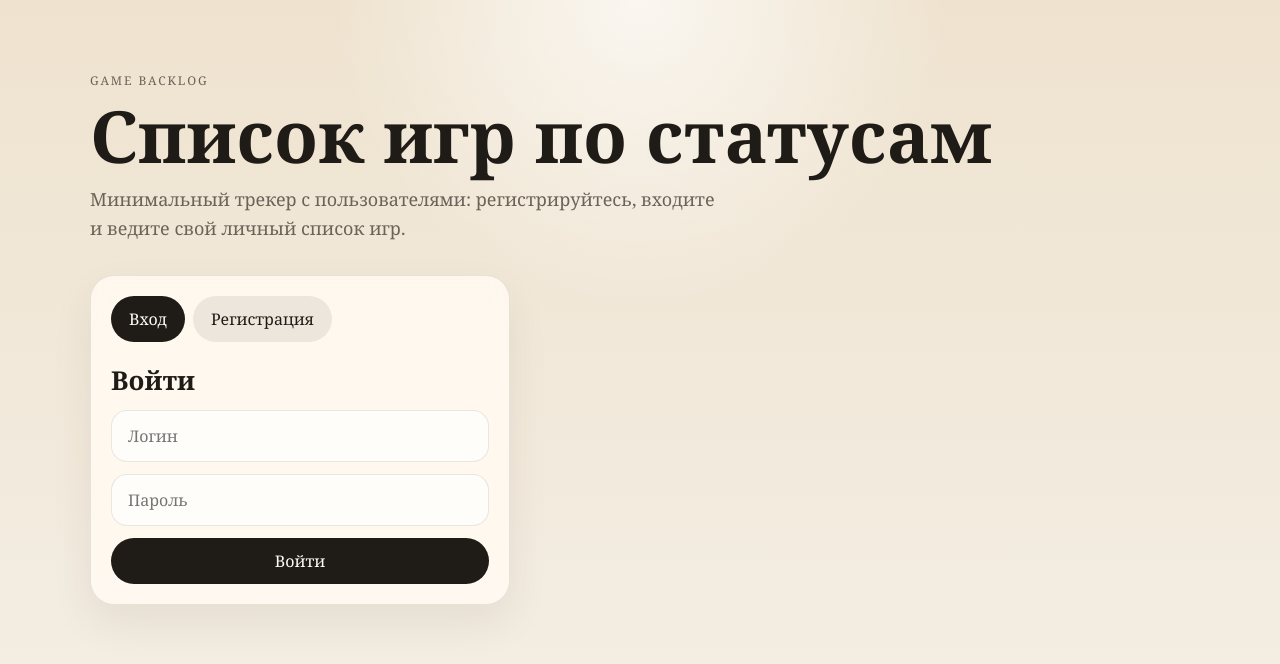
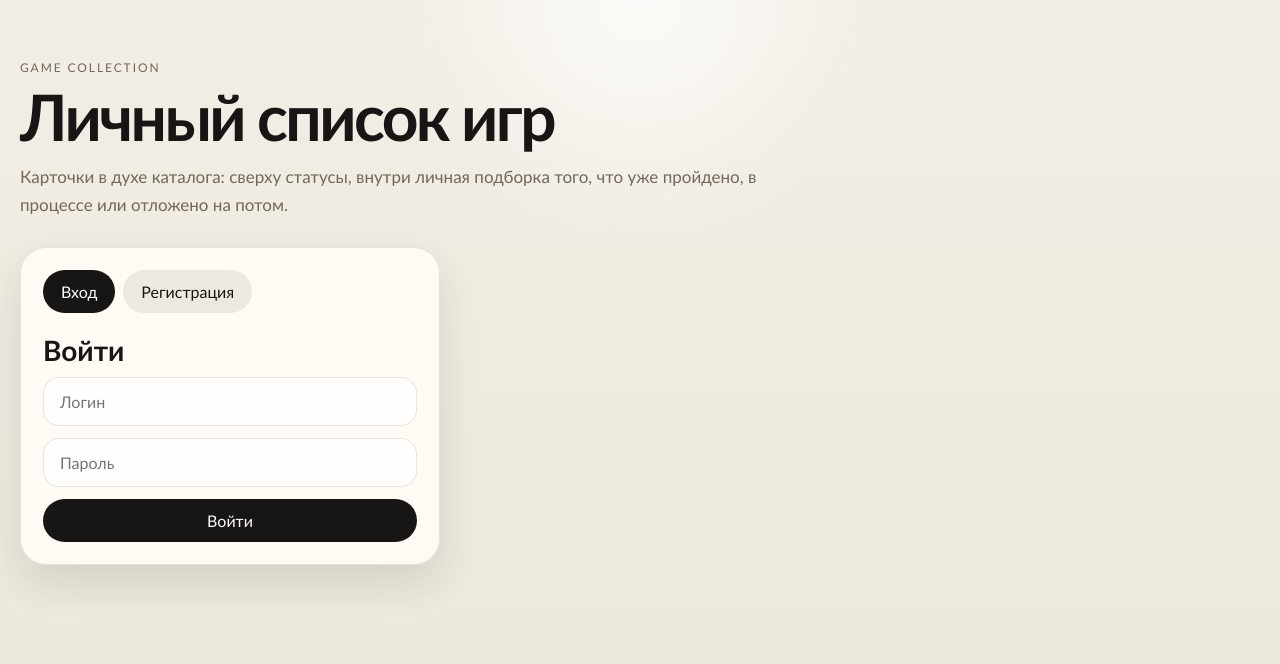
Before and after one commit to NIKIMAK1/CompletionList, a Next.js app in the folder frontend/: page / in a window 1280 px wide. Shown: the top 664 px of the page. Built offline with nearby package versions, Linux system fonts and the light colour scheme.

Commit message:
feat: Edited design

```diff
--- a/frontend/src/app/globals.css
+++ b/frontend/src/app/globals.css
@@ -1,12 +1,13 @@
 :root {
-  --bg: #f4efe6;
-  --panel: rgba(255, 250, 242, 0.88);
-  --text: #1f1b16;
-  --muted: #6b6258;
-  --border: rgba(31, 27, 22, 0.1);
-  --planned: #9c6b30;
-  --playing: #2e6f5e;
-  --completed: #2f4f8f;
+  --bg: #ece7dc;
+  --panel: rgba(255, 252, 246, 0.92);
+  --text: #181615;
+  --muted: #71675c;
+  --border: rgba(24, 22, 21, 0.1);
+  --planned: #a66d2c;
+  --playing: #2e7b65;
+  --completed: #4f678f;
+  --shadow: rgba(35, 30, 24, 0.12);
 }
 
 * {
@@ -17,10 +18,10 @@ html,
 body {
   margin: 0;
   min-height: 100%;
-  font-family: Georgia, "Times New Roman", serif;
+  font-family: "Trebuchet MS", Verdana, sans-serif;
   background:
-    radial-gradient(circle at top, rgba(255, 255, 255, 0.7), transparent 30%),
-    linear-gradient(180deg, #efe3cf 0%, var(--bg) 100%);
+    radial-gradient(circle at top, rgba(255, 255, 255, 0.75), transparent 24%),
+    linear-gradient(180deg, #f2eee5 0%, var(--bg) 100%);
   color: var(--text);
 }
 
@@ -29,13 +30,17 @@ body {
 }
 
 .page {
-  width: min(1100px, calc(100% - 32px));
+  width: min(1240px, calc(100% - 32px));
   margin: 0 auto;
   padding: 48px 0 64px;
 }
 
 .hero {
-  padding: 24px 0 32px;
+  padding: 12px 0 28px;
+  display: flex;
+  justify-content: space-between;
+  gap: 24px;
+  align-items: flex-start;
 }
 
 .eyebrow {
@@ -48,29 +53,24 @@ body {
 
 .hero h1 {
   margin: 0;
-  font-size: clamp(40px, 8vw, 72px);
-  line-height: 0.95;
+  font-size: clamp(34px, 7vw, 64px);
+  line-height: 0.94;
+  letter-spacing: -0.04em;
 }
 
 .description {
-  max-width: 640px;
+  max-width: 760px;
   margin: 16px 0 0;
-  font-size: 18px;
-  line-height: 1.6;
+  font-size: 17px;
+  line-height: 1.65;
   color: var(--muted);
-}
-
-.grid {
-  display: grid;
-  grid-template-columns: repeat(auto-fit, minmax(240px, 1fr));
-  gap: 16px;
 }
 
 .dashboard {
   display: grid;
-  grid-template-columns: minmax(320px, 1.2fr) minmax(240px, 0.8fr);
-  gap: 16px;
-  margin-bottom: 16px;
+  grid-template-columns: minmax(320px, 0.95fr) minmax(240px, 0.55fr);
+  gap: 18px;
+  margin-bottom: 24px;
 }
 
 .authLayout {
@@ -79,20 +79,12 @@ body {
 }
 
 .card {
-  padding: 20px;
+  padding: 22px;
   border: 1px solid var(--border);
-  border-radius: 24px;
+  border-radius: 26px;
   background: var(--panel);
-  backdrop-filter: blur(8px);
-  box-shadow: 0 18px 40px rgba(73, 57, 37, 0.08);
-}
-
-.cardHeader {
-  display: flex;
-  align-items: center;
-  justify-content: space-between;
-  gap: 12px;
-  margin-bottom: 16px;
+  backdrop-filter: blur(10px);
+  box-shadow: 0 18px 42px var(--shadow);
 }
 
 .formCard,
@@ -102,8 +94,8 @@ body {
 }
 
 .card h2 {
-  margin: 0 0 12px;
-  font-size: 26px;
+  margin: 0 0 10px;
+  font-size: 28px;
 }
 
 .card p {
@@ -116,9 +108,9 @@ body {
   display: inline-flex;
   padding: 6px 10px;
   border-radius: 999px;
-  font-size: 12px;
+  font-size: 11px;
   font-weight: 700;
-  letter-spacing: 0.04em;
+  letter-spacing: 0.08em;
   text-transform: uppercase;
   color: white;
 }
@@ -135,37 +127,44 @@ body {
   background: var(--completed);
 }
 
-.platform {
-  font-size: 14px;
-  color: var(--muted);
-}
-
 .sectionLabel,
 .accountLabel {
   margin: 0 0 10px;
   text-transform: uppercase;
-  letter-spacing: 0.12em;
+  letter-spacing: 0.18em;
   font-size: 12px;
   color: var(--muted);
 }
 
 .accountBox {
-  min-width: 220px;
+  min-width: 240px;
   padding: 18px;
   border: 1px solid var(--border);
-  border-radius: 20px;
-  background: rgba(255, 249, 240, 0.72);
+  border-radius: 22px;
+  background: rgba(255, 250, 244, 0.78);
   display: flex;
   flex-direction: column;
   gap: 10px;
 }
 
+.accountMeta {
+  color: var(--muted);
+  font-size: 14px;
+}
+
 .message {
-  margin: 0 0 16px;
+  margin: 0 0 18px;
   padding: 14px 16px;
   border-radius: 16px;
   background: rgba(46, 111, 94, 0.1);
   border: 1px solid rgba(46, 111, 94, 0.18);
+}
+
+.sectionHeader {
+  display: flex;
+  justify-content: space-between;
+  gap: 16px;
+  margin-bottom: 14px;
 }
 
 .form {
@@ -180,7 +179,7 @@ body {
   padding: 14px 16px;
   border: 1px solid var(--border);
   border-radius: 16px;
-  background: rgba(255, 255, 255, 0.7);
+  background: rgba(255, 255, 255, 0.74);
   color: var(--text);
   font: inherit;
 }
@@ -197,7 +196,7 @@ body {
   padding: 12px 18px;
   font: inherit;
   cursor: pointer;
-  transition: transform 160ms ease, opacity 160ms ease, background 160ms ease;
+  transition: transform 160ms ease, opacity 160ms ease, background 160ms ease, color 160ms ease;
 }
 
 .primaryButton {
@@ -249,11 +248,162 @@ body {
   color: var(--muted);
 }
 
-.empty {
-  min-height: 180px;
+.statusMiniList {
+  display: grid;
+  gap: 12px;
+  margin-top: 18px;
+}
+
+.miniStat {
+  display: grid;
+  grid-template-columns: auto auto 1fr;
+  gap: 10px;
+  align-items: center;
+  padding: 12px 14px;
+  border-radius: 18px;
+  background: rgba(255, 255, 255, 0.72);
+}
+
+.miniDot {
+  width: 10px;
+  height: 10px;
+  border-radius: 999px;
+  display: inline-block;
+}
+
+.libraryShell {
+  padding: 26px;
+  border: 1px solid var(--border);
+  border-radius: 30px;
+  background:
+    linear-gradient(180deg, rgba(255, 251, 246, 0.96), rgba(247, 241, 232, 0.92));
+  box-shadow: 0 22px 52px rgba(35, 30, 24, 0.09);
+}
+
+.libraryHeader {
   display: flex;
+  justify-content: space-between;
+  gap: 24px;
+  align-items: flex-end;
+  margin-bottom: 22px;
+}
+
+.libraryHeader h2 {
+  margin: 0;
+  font-size: 34px;
+}
+
+.libraryDescription {
+  margin-top: 10px;
+  max-width: 520px;
+  color: var(--muted);
+}
+
+.statusTabs {
+  display: flex;
+  gap: 10px;
+  flex-wrap: wrap;
+  justify-content: flex-end;
+}
+
+.statusTab {
+  min-width: 148px;
+  padding: 14px 16px;
+  border: 1px solid rgba(24, 22, 21, 0.08);
+  border-radius: 20px;
+  background: rgba(255, 255, 255, 0.66);
+  color: var(--text);
+  display: grid;
+  gap: 4px;
+  text-align: left;
+  cursor: pointer;
+  transition: transform 160ms ease, box-shadow 160ms ease, background 160ms ease;
+}
+
+.statusTab span {
+  font-size: 13px;
+  color: var(--muted);
+}
+
+.statusTab strong {
+  font-size: 20px;
+}
+
+.statusTab:hover {
+  transform: translateY(-2px);
+  box-shadow: 0 12px 26px rgba(35, 30, 24, 0.08);
+}
+
+.activeStatusTab {
+  background: #1f1b16;
+  color: #fffaf2;
+}
+
+.activeStatusTab span {
+  color: rgba(255, 250, 242, 0.78);
+}
+
+.cardGrid {
+  display: grid;
+  grid-template-columns: repeat(auto-fit, minmax(250px, 1fr));
+  gap: 18px;
+}
+
+.gameCard {
+  position: relative;
+  overflow: hidden;
+  min-height: 260px;
+  border: 1px solid rgba(24, 22, 21, 0.08);
+  border-radius: 24px;
+  background:
+    linear-gradient(180deg, rgba(255, 255, 255, 0.94), rgba(246, 239, 228, 0.92));
+  box-shadow: 0 18px 30px rgba(35, 30, 24, 0.08);
+}
+
+.gameAccent {
+  height: 6px;
+  width: 100%;
+}
+
+.gameCardBody {
+  padding: 18px 18px 20px;
+  display: flex;
+  min-height: calc(100% - 6px);
   flex-direction: column;
-  justify-content: center;
+  justify-content: space-between;
+  gap: 18px;
+}
+
+.gameMetaRow {
+  display: flex;
+  justify-content: space-between;
+  gap: 10px;
+  align-items: center;
+}
+
+.platformChip {
+  display: inline-flex;
+  align-items: center;
+  padding: 7px 10px;
+  border-radius: 999px;
+  background: rgba(24, 22, 21, 0.06);
+  color: var(--muted);
+  font-size: 12px;
+}
+
+.gameCard h3 {
+  margin: 0;
+  font-size: 24px;
+  line-height: 1.1;
+}
+
+.gameCard p {
+  color: var(--muted);
+  font-size: 15px;
+}
+
+.gameCardEmpty {
+  min-height: 220px;
 }
 
 @media (max-width: 640px) {
@@ -271,7 +421,21 @@ body {
     grid-template-columns: 1fr;
   }
 
-  .cardHeader {
+  .libraryHeader {
+    flex-direction: column;
+    align-items: flex-start;
+  }
+
+  .statusTabs {
+    width: 100%;
+    justify-content: flex-start;
+  }
+
+  .statusTab {
+    min-width: calc(50% - 6px);
+  }
+
+  .gameMetaRow {
     flex-direction: column;
     align-items: flex-start;
   }
--- a/frontend/src/app/page.tsx
+++ b/frontend/src/app/page.tsx
@@ -17,13 +17,20 @@ type GameEntry = {
 };
 
 type AuthMode = "login" | "register";
+type StatusFilter = GameEntry["status"];
 
 const API_URL = process.env.NEXT_PUBLIC_API_URL || "http://localhost:8000/api";
 
 const statusLabel: Record<GameEntry["status"], string> = {
-  planned: "Планирую",
+  planned: "Буду играть",
   playing: "Играю",
-  completed: "Прошел",
+  completed: "Пройдено",
+};
+
+const statusDescription: Record<GameEntry["status"], string> = {
+  planned: "Тайтлы, которые ждут своей очереди.",
+  playing: "Прохождение в процессе прямо сейчас.",
+  completed: "То, что уже закрыто и можно вспомнить.",
 };
 
 const emptyGameForm = {
@@ -68,6 +75,7 @@ export default function HomePage() {
   const [token, setToken] = useState("");
   const [user, setUser] = useState<User | null>(null);
   const [games, setGames] = useState<GameEntry[]>([]);
+  const [selectedStatus, setSelectedStatus] = useState<StatusFilter>("completed");
   const [authForm, setAuthForm] = useState({ username: "", password: "" });
   const [gameForm, setGameForm] = useState(emptyGameForm);
   const [message, setMessage] = useState("");
@@ -147,6 +155,7 @@ export default function HomePage() {
       setGames((currentGames) =>
         [...currentGames, createdGame].sort((left, right) => left.title.localeCompare(right.title)),
       );
+      setSelectedStatus(createdGame.status);
       setGameForm(emptyGameForm);
       setMessage("Игра добавлена в ваш список.");
     } catch (error) {
@@ -174,22 +183,30 @@ export default function HomePage() {
     setMessage("Вы вышли из аккаунта.");
   }
 
+  const filteredGames = games.filter((game) => game.status === selectedStatus);
+  const statusCounts = {
+    completed: games.filter((game) => game.status === "completed").length,
+    playing: games.filter((game) => game.status === "playing").length,
+    planned: games.filter((game) => game.status === "planned").length,
+  };
+
   return (
     <main className="page">
       <section className="hero">
         <div>
-          <p className="eyebrow">Game backlog</p>
-          <h1>Список игр по статусам</h1>
+          <p className="eyebrow">Game Collection</p>
+          <h1>Личный список игр</h1>
           <p className="description">
-            Минимальный трекер с пользователями: регистрируйтесь, входите и ведите свой личный
-            список игр.
+            Карточки в духе каталога: сверху статусы, внутри личная подборка того, что уже пройдено,
+            в процессе или отложено на потом.
           </p>
         </div>
 
         {user ? (
           <div className="accountBox">
-            <p className="accountLabel">Аккаунт</p>
+            <p className="accountLabel">Профиль</p>
             <strong>{user.username}</strong>
+            <span className="accountMeta">{games.length} игр в коллекции</span>
             <button className="secondaryButton" onClick={handleLogout} type="button">
               Выйти
             </button>
@@ -207,8 +224,12 @@ export default function HomePage() {
         <>
           <section className="dashboard">
             <article className="card formCard">
-              <p className="sectionLabel">Новая запись</p>
+              <div className="sectionHeader">
+                <div>
+                  <p className="sectionLabel">Новая карточка</p>
                   <h2>Добавить игру</h2>
+                </div>
+              </div>
               <form className="form" onSubmit={handleCreateGame}>
                 <input
                   placeholder="Название игры"
@@ -239,46 +260,79 @@ export default function HomePage() {
                   ))}
                 </select>
                 <textarea
-                  placeholder="Заметка"
+                  placeholder="Короткая заметка"
                   rows={4}
                   value={gameForm.note}
                   onChange={(event) => setGameForm((current) => ({ ...current, note: event.target.value }))}
                 />
                 <button className="primaryButton" disabled={submitting} type="submit">
-                  Добавить
+                  Сохранить
                 </button>
               </form>
             </article>
 
             <article className="card statsCard">
-              <p className="sectionLabel">Профиль</p>
-              <h2>{user.username}</h2>
-              <p>Ваши игры видны только вам через авторизованный API.</p>
-              <div className="statsRow">
-                <span>{games.length}</span>
-                <small>записей в списке</small>
+              <p className="sectionLabel">Статистика</p>
+              <h2>Коллекция</h2>
+              <div className="statusMiniList">
+                {(["completed", "playing", "planned"] as StatusFilter[]).map((status) => (
+                  <div className="miniStat" key={status}>
+                    <span className={`miniDot status-${status}`} />
+                    <strong>{statusCounts[status]}</strong>
+                    <small>{statusLabel[status]}</small>
+                  </div>
+                ))}
               </div>
             </article>
           </section>
 
-          <section className="grid">
-            {games.length === 0 ? (
-              <article className="card empty">
-                <h2>Список пуст</h2>
-                <p>Добавьте первую игру через форму выше.</p>
+          <section className="libraryShell">
+            <div className="libraryHeader">
+              <div>
+                <p className="sectionLabel">Библиотека</p>
+                <h2>{statusLabel[selectedStatus]}</h2>
+                <p className="libraryDescription">{statusDescription[selectedStatus]}</p>
+              </div>
+              <div className="statusTabs" role="tablist" aria-label="Фильтр по статусу">
+                {(["completed", "playing", "planned"] as StatusFilter[]).map((status) => (
+                  <button
+                    key={status}
+                    className={selectedStatus === status ? "statusTab activeStatusTab" : "statusTab"}
+                    onClick={() => setSelectedStatus(status)}
+                    type="button"
+                  >
+                    <span>{statusLabel[status]}</span>
+                    <strong>{statusCounts[status]}</strong>
+                  </button>
+                ))}
+              </div>
+            </div>
+
+            <section className="cardGrid">
+              {filteredGames.length === 0 ? (
+                <article className="gameCard gameCardEmpty">
+                  <div className="gameCardBody">
+                    <p className="sectionLabel">Пусто</p>
+                    <h3>Здесь пока нет игр</h3>
+                    <p>Добавьте запись и выберите этот статус в форме выше.</p>
+                  </div>
                 </article>
               ) : (
-              games.map((game) => (
-                <article className="card" key={game.id}>
-                  <div className="cardHeader">
+                filteredGames.map((game) => (
+                  <article className="gameCard" key={game.id}>
+                    <div className={`gameAccent status-${game.status}`} />
+                    <div className="gameCardBody">
+                      <div className="gameMetaRow">
                         <span className={`badge status-${game.status}`}>{statusLabel[game.status]}</span>
-                    <span className="platform">{game.platform || "Без платформы"}</span>
+                        <span className="platformChip">{game.platform || "Без платформы"}</span>
                       </div>
-                  <h2>{game.title}</h2>
+                      <h3>{game.title}</h3>
                       <p>{game.note || "Без заметки"}</p>
+                    </div>
                   </article>
                 ))
               )}
+            </section>
           </section>
         </>
       ) : (
```
Lines whose indentation alone changed are shown as unchanged.
